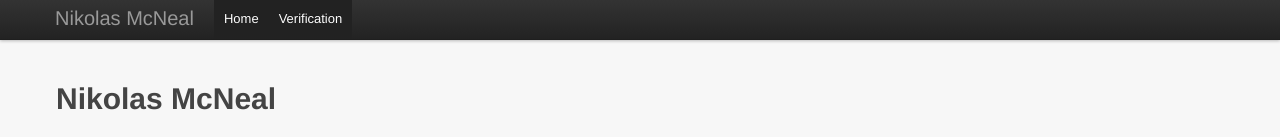
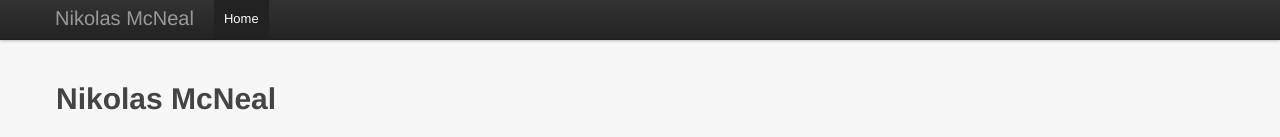
Before and after one commit to nikolasmcneal/nikolasmcneal.github.io, a plain HTML site: page index.html in a window 1280 px wide. Shown: the top 137 px of the page. Drawn offline with nearby package versions, Linux system fonts and the light colour scheme; no server answers.

Commit message:
Update index.html

```diff
--- a/index.html
+++ b/index.html
@@ -41,7 +41,7 @@
 
             <ul class="nav">
               <li class="active"><a href="http://nikolasmcneal.github.io/index.html">Home</a></li>
-              <li class="active"><a href="http://nikolasmcneal.github.io/google9eac6bc6c27d6273.html">Verification</a></li>
+<!--               <li class="active"><a href="http://nikolasmcneal.github.io/google9eac6bc6c27d6273.html">Verification</a></li> -->
             </ul>
 
             <div class="nav-collapse">
```
